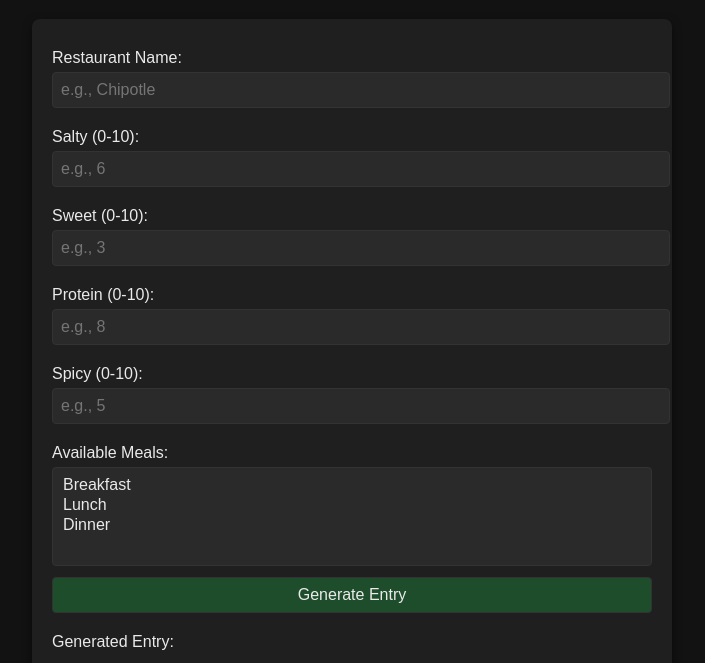
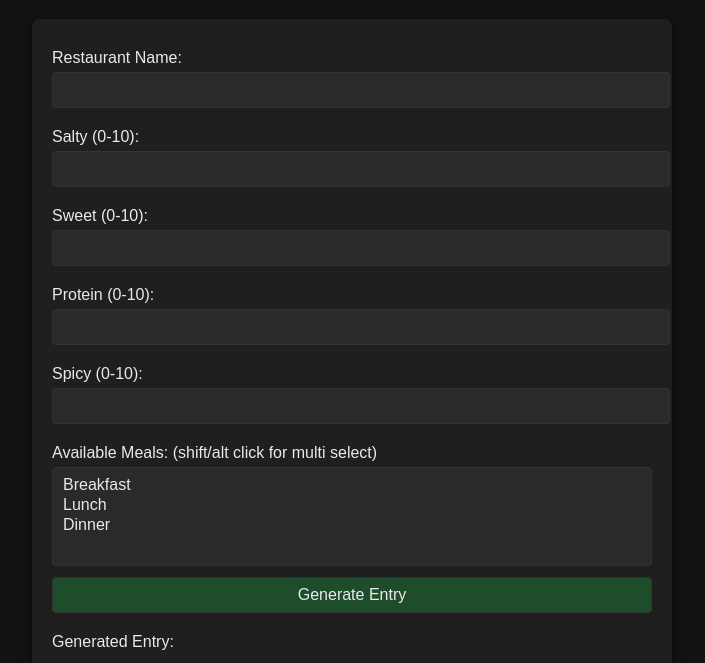
Before and after one commit to lerechard/fursfood.github.io, a plain HTML site: page index.html in a window 1280 px wide. Shown: the part 81-744 px from the top of the page, without its empty margins (288-993 px from the left). Drawn offline with Linux system fonts and the light colour scheme.

Commit message:
Update index.html

```diff
--- a/index.html
+++ b/index.html
@@ -77,21 +77,21 @@
     <h1>Restaurant Entry Generator</h1>
     <div class="container">
         <label for="name">Restaurant Name:</label>
-        <input type="text" id="name" placeholder="e.g., Chipotle" required>
+        <input type="text" id="name" placeholder="" required>
 
         <label for="salty">Salty (0-10):</label>
-        <input type="number" id="salty" min="0" max="10" placeholder="e.g., 6" required>
+        <input type="number" id="salty" min="0" max="10" placeholder="" required>
 
         <label for="sweet">Sweet (0-10):</label>
-        <input type="number" id="sweet" min="0" max="10" placeholder="e.g., 3" required>
+        <input type="number" id="sweet" min="0" max="10" placeholder="" required>
 
         <label for="protein">Protein (0-10):</label>
-        <input type="number" id="protein" min="0" max="10" placeholder="e.g., 8" required>
+        <input type="number" id="protein" min="0" max="10" placeholder="" required>
 
         <label for="spicy">Spicy (0-10):</label>
-        <input type="number" id="spicy" min="0" max="10" placeholder="e.g., 5" required>
+        <input type="number" id="spicy" min="0" max="10" placeholder="" required>
 
-        <label for="meals">Available Meals:</label>
+        <label for="meals">Available Meals: (shift/alt click for multi select) </label>
         <select id="meals" multiple>
             <option value="breakfast">Breakfast</option>
             <option value="lunch">Lunch</option>
```
